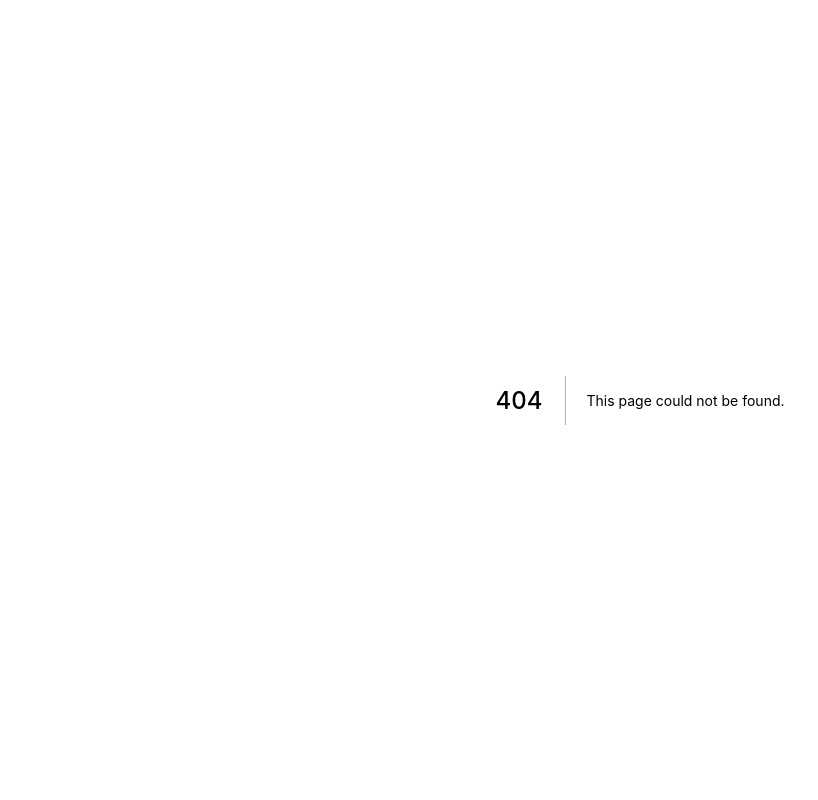
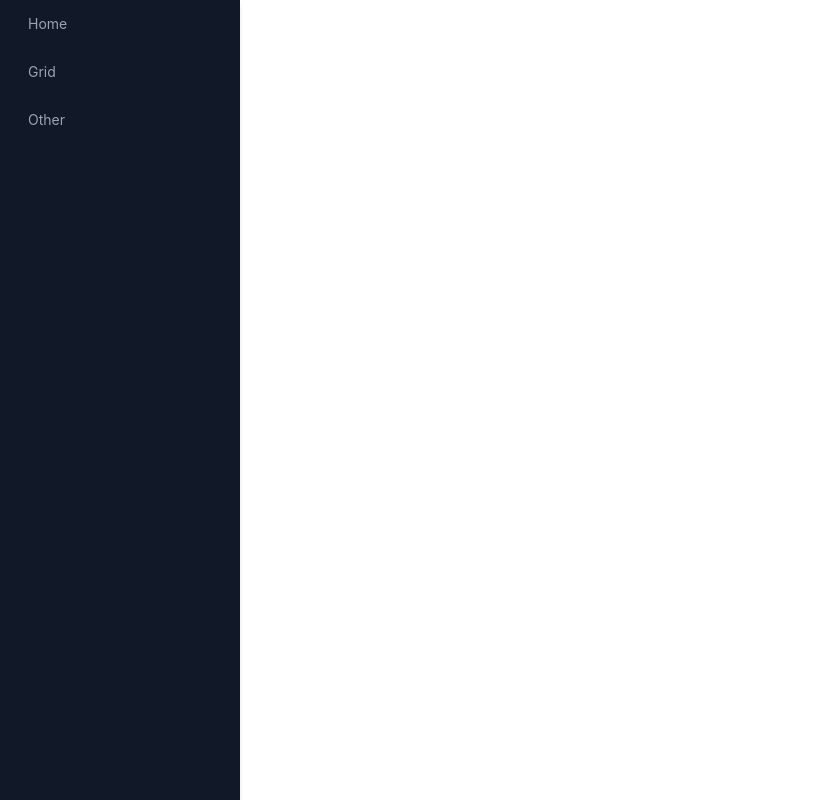
Before and after one commit to achainarong/nextjs-tailwind-playground, a Next.js app: page /grid in a window 1280 px wide. Before the commit this address had no page. Shown: the whole page, without its empty margins (0-818 px from the left). Built offline with nearby package versions, Linux system fonts and the light colour scheme.

Commit message:
fixing classname

```diff
--- a/components/sidenav.tsx
+++ b/components/sidenav.tsx
@@ -4,9 +4,9 @@ const SideNav = () => {
   return (
     <div className="w-60 h-full shadow-md bg-gray-900 px-1 absolute">
       <ul className="relative">
-        <li class="relative">
+        <li className="relative">
           <a
-            class="flex items-center text-sm py-4 px-6 h-12 overflow-hidden text-gray-400 text-ellipsis whitespace-nowrap rounded hover:text-gray-900 hover:bg-gray-100 transition duration-300 ease-in-out"
+            className="flex items-center text-sm py-4 px-6 h-12 overflow-hidden text-gray-400 text-ellipsis whitespace-nowrap rounded hover:text-gray-900 hover:bg-gray-100 transition duration-300 ease-in-out"
             href="#!"
             data-mdb-ripple="true"
             data-mdb-ripple-color="dark"
@@ -14,20 +14,20 @@ const SideNav = () => {
             Home
           </a>
         </li>
-        <li class="relative">
+        <li className="relative">
           <a
-            class="flex items-center text-sm py-4 px-6 h-12 overflow-hidden text-gray-400 text-ellipsis whitespace-nowrap rounded hover:text-gray-900 hover:bg-gray-100 transition duration-300 ease-in-out"
-            href="#!"
+            className="flex items-center text-sm py-4 px-6 h-12 overflow-hidden text-gray-400 text-ellipsis whitespace-nowrap rounded hover:text-gray-900 hover:bg-gray-100 transition duration-300 ease-in-out"
+            href="/grid"
             data-mdb-ripple="true"
             data-mdb-ripple-color="dark"
           >
             Grid
           </a>
         </li>
-        <li class="relative">
+        <li className="relative">
           <a
-            class="flex items-center text-sm py-4 px-6 h-12 overflow-hidden text-gray-400 text-ellipsis whitespace-nowrap rounded hover:text-gray-900 hover:bg-gray-100 transition duration-300 ease-in-out"
-            href="#!"
+            className="flex items-center text-sm py-4 px-6 h-12 overflow-hidden text-gray-400 text-ellipsis whitespace-nowrap rounded hover:text-gray-900 hover:bg-gray-100 transition duration-300 ease-in-out"
+            href="/other"
             data-mdb-ripple="true"
             data-mdb-ripple-color="dark"
           >
--- /dev/null
+++ b/pages/grid.tsx
@@ -0,0 +1,14 @@
+import { ReactElement } from 'react';
+import Layout from '../components/layout';
+import SideNav from '../components/SideNav';
+import { NextPageWithLayout } from './_app';
+
+const GridPage: NextPageWithLayout = () => {
+  return <div className="bg-white h-full w-full"> das</div>;
+};
+
+GridPage.getLayout = function getLayout(page: ReactElement) {
+  return <Layout>{GridPage}</Layout>;
+};
+
+export default GridPage;
--- a/pages/index.tsx
+++ b/pages/index.tsx
@@ -3,12 +3,12 @@ import Layout from '../components/layout';
 import SideNav from '../components/SideNav';
 import { NextPageWithLayout } from './_app';
 
-const Home: NextPageWithLayout = () => {
-  return <div className="bg-white">asdasd aasd as das</div>;
+const HomePage: NextPageWithLayout = () => {
+  return <div className="bg-white h-full w-full"> ssss dsds</div>;
 };
 
-Home.getLayout = function getLayout(page: ReactElement) {
-  return <Layout>{Home}</Layout>;
+HomePage.getLayout = function getLayout(page: ReactElement) {
+  return <Layout>{HomePage}</Layout>;
 };
 
-export default Home;
+export default HomePage;
--- /dev/null
+++ b/pages/other.tsx
@@ -0,0 +1,13 @@
+import { ReactElement } from 'react';
+import Layout from '../components/layout';
+import SideNav from '../components/SideNav';
+import { NextPageWithLayout } from './_app';
+
+const OtherPage: NextPageWithLayout = () => {
+  return <div className="bg-white h-full w-full"> das</div>;
+};
+
+OtherPage.getLayout = function getLayout(page: ReactElement) {
+  return <Layout>{OtherPage}</Layout>;
+};
+export default OtherPage;
```
